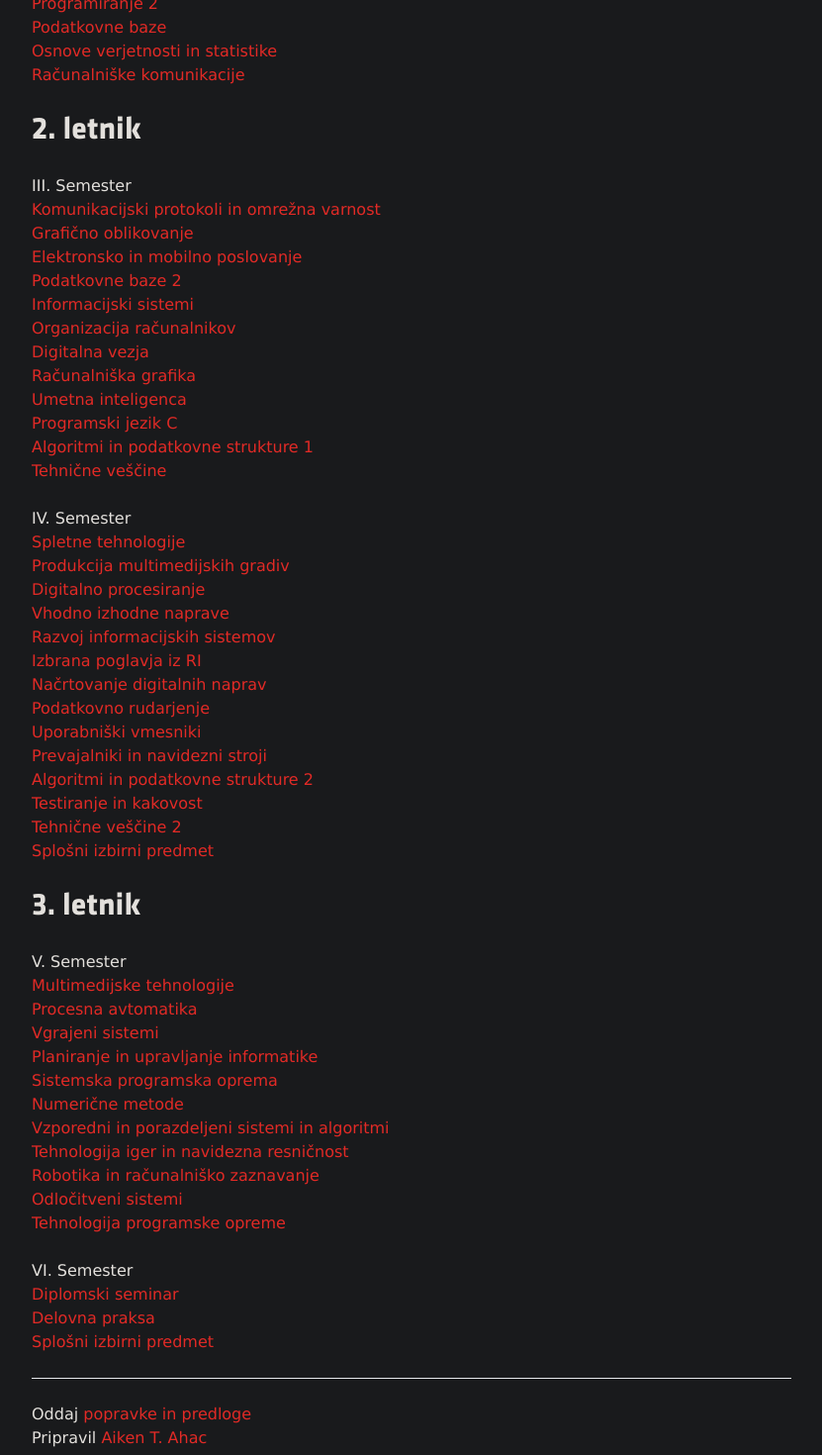
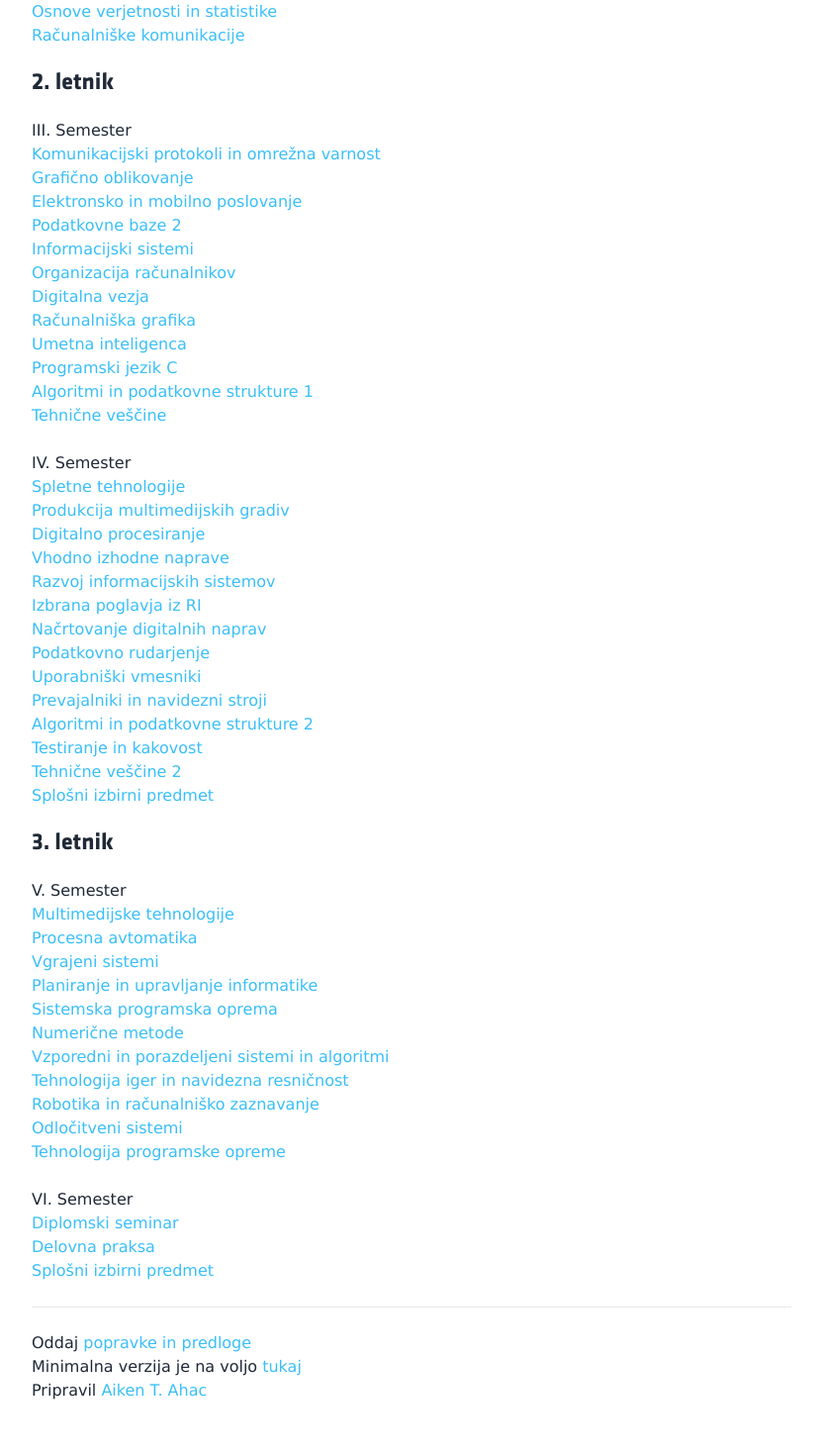
Before and after one commit to aikenahac/frivsspr, a SvelteKit app: page /min in a window 1280 px wide. Shown: the part 540-2010 px from the top of the page at 99% size, without its empty margins (224-1055 px from the left). After the commit the page ends 1981 px from the top, so only its background shows below. Built offline with nearby package versions, Linux system fonts and the light colour scheme.

Commit message:
Code cleanup

```diff
--- a/src/app.postcss
+++ b/src/app.postcss
@@ -5,6 +5,22 @@
 @tailwind utilities;
 @tailwind components;
 @tailwind utilities;
+
+@font-face {
+  font-family: 'Klavila';
+  src: url('./lib/fonts/klavika.otf') format('opentype');
+  font-weight: normal;
+}
+
+@font-face {
+  font-family: 'Klavila';
+  src: url('./lib/fonts/klavika-bold.otf') format('opentype');
+  font-weight: bold;
+}
+
+* {
+  font-family: Verdana, sans-serif;
+}
 
 .highlight {
   animation-name: higlightSubject;
--- a/src/routes/+layout.svelte
+++ b/src/routes/+layout.svelte
@@ -23,5 +23,35 @@
       </ul>
     </div>
   </div>
-  <slot />
+  <div class="flex justify-center items-center">
+    <div class="max-[600px]:w-[90vw] w-[60vw] min-h-screen">
+      <slot />
+      <br />
+      <hr />
+      <br />
+      <p>
+        Oddaj
+        <a
+          class="text-info"
+          href="https://github.com/aikenahac/frivsspr/issues"
+          target="_blank">popravke in predloge</a
+        >
+      </p>
+      <p>
+        Minimalna verzija je na voljo <a
+          class="text-info"
+          href="/min"
+          target="_blank">tukaj</a
+        >
+      </p>
+      <p>
+        Pripravil <a
+          class="text-info"
+          href="https://aikenahac.com"
+          target="_blank">Aiken T. Ahac</a
+        >
+      </p>
+      <br />
+    </div>
+  </div>
 </main>
--- a/src/routes/+page.svelte
+++ b/src/routes/+page.svelte
@@ -31,15 +31,13 @@
 </svelte:head>
 
 <body>
-  <div class="flex justify-center items-center">
-    <div class="container">
-      <h1 class="title main-title">FRI VSŠ Predmetnik</h1>
+  <h1 class="font-['Klavila'] font-bold py-5 text-5xl">FRI VSŠ Predmetnik</h1>
   <p>
-        Ker na FRI spletni strani ni podstrani, ki bi služila kot dober
-        predmetnik, je tukaj seznam vseh predmetov na FRI VSŠ izobraževanju
+    Ker na FRI spletni strani ni podstrani, ki bi služila kot dober predmetnik,
+    je tukaj seznam vseh predmetov na FRI VSŠ izobraževanju
   </p>
 
-      <h2 class="title legend">Legenda:</h2>
+  <h2 class="font-['Klavila'] font-bold py-5 text-2xl">Legenda:</h2>
   <div class="grid grid-cols-2 gap-4">
     <div class="flex flex-column items-center">
       <div class="avatar">
@@ -72,7 +70,7 @@
   </div>
 
   <div>
-        <h2 class="title year">1. letnik</h2>
+    <h2 class="font-['Klavila'] font-bold py-5 text-2xl">1. letnik</h2>
     <ul>
       <li>
         <div class="flex flex-row justify-between items-center">
@@ -84,9 +82,7 @@
         <br />
         <ul id="first">
           {#each semesterI as subject}
-                <li class="pb-2">
             <Subject {subject} />
-                </li>
           {/each}
         </ul>
       </li>
@@ -101,9 +97,7 @@
         <br />
         <ul id="second">
           {#each semesterII as subject}
-                <li class="pb-2">
             <Subject {subject} />
-                </li>
           {/each}
         </ul>
       </li>
@@ -112,9 +106,9 @@
 
   <div>
     <div class="flex flex-row justify-between items-center">
-          <h2 class="title year">2. letnik</h2>
+      <h2 class="font-['Klavila'] font-bold py-5 text-2xl">2. letnik</h2>
       <a href="/calc/2"
-            ><button class="btn"
+        ><button class="btn btn-primary"
           >Kalkulator <img src={calcIcon} alt="Calculator icon" /></button
         ></a
       >
@@ -130,9 +124,7 @@
         <br />
         <ul id="third">
           {#each semseterIII as subject}
-                <li class="pb-2">
             <Subject {subject} />
-                </li>
           {/each}
         </ul>
       </li>
@@ -147,9 +139,7 @@
         <br />
         <ul id="fourth">
           {#each semesterIV as subject}
-                <li class="pb-2">
             <Subject {subject} />
-                </li>
           {/each}
         </ul>
       </li>
@@ -158,9 +148,9 @@
 
   <div>
     <div class="flex flex-row justify-between items-center">
-          <h2 class="title year">3. letnik</h2>
+      <h2 class="font-['Klavila'] font-bold py-5 text-2xl">3. letnik</h2>
       <a href="/calc/3"
-            ><button class="btn"
+        ><button class="btn btn-primary"
           >Kalkulator <img src={calcIcon} alt="Calculator icon" /></button
         ></a
       >
@@ -176,9 +166,7 @@
         <br />
         <ul id="fifth">
           {#each semesterV as subject}
-                <li class="pb-2">
             <Subject {subject} />
-                </li>
           {/each}
         </ul>
       </li>
@@ -193,86 +181,10 @@
         <br />
         <ul id="sixth">
           {#each semesterVI as subject}
-                <li class="pb-2">
             <Subject {subject} />
-                </li>
           {/each}
         </ul>
       </li>
     </ul>
   </div>
-      <br />
-      <hr />
-      <br />
-      <p>
-        Oddaj
-        <a
-          class="text-[#e12a26]"
-          href="https://github.com/aikenahac/frivsspr/issues"
-          target="_blank">popravke in predloge</a
-        >
-      </p>
-      <p>
-        Minimalna verzija je na voljo <a
-          class="text-[#e12a26]"
-          href="/min"
-          target="_blank">tukaj</a
-        >
-      </p>
-      <p>
-        Pripravil <a
-          class="text-[#e12a26]"
-          href="https://aikenahac.com"
-          target="_blank">Aiken T. Ahac</a
-        >
-      </p>
-      <br />
-    </div>
-  </div>
 </body>
-
-<style>
-  @font-face {
-    font-family: 'Klavila';
-    src: url('../lib/fonts/klavika.otf') format('opentype');
-    font-weight: normal;
-  }
-
-  @font-face {
-    font-family: 'Klavila';
-    src: url('../lib/fonts/klavika-bold.otf') format('opentype');
-    font-weight: bold;
-  }
-
-  * {
-    font-family: Verdana, sans-serif;
-    margin: 0;
-    padding: 0;
-  }
-
-  .container {
-    width: 60vw;
-    min-height: 100vh;
-  }
-
-  .title {
-    font-family: 'Klavila';
-    font-weight: bold;
-    padding: 20px 0 20px 0;
-  }
-
-  .main-title {
-    font-size: 3rem;
-  }
-
-  .year,
-  .legend {
-    font-size: 2rem;
-  }
-
-  @media (max-width: 600px) {
-    .container {
-      width: 90vw;
-    }
-  }
-</style>
--- a/src/routes/calc/[year]/+page.svelte
+++ b/src/routes/calc/[year]/+page.svelte
@@ -2,15 +2,10 @@
   import { page } from '$app/stores';
   import { semseterIII, semesterIV, semesterV, semesterVI } from '$lib/content';
   import { SubjectType, type CalculatorSubject } from '$lib/types';
-  import addIcon from '$lib/assets/add.svg';
   import CheckableSubject from '$lib/components/CheckableSubject.svelte';
-  import { onMount } from 'svelte';
 
   const year = $page.params.year;
   let totalPoints = 0;
-
-  // Za drugi letnik kalkulator ma od druzga letnika predmete
-  // Za tretji letnik kalkulator ma od tretga letnika predmete
 
   const semesterIIISubjects: CalculatorSubject[] = semseterIII.map((s) => {
     return {
@@ -74,10 +69,10 @@
 </script>
 
 <body>
-  <div class="flex justify-center items-center">
-    <div class="container">
-      <h1 class="title main-title">Kalkulator KT ({year}. letnik)</h1>
-      <p class="total-points">Skupno: {totalPoints}/60 KT</p>
+  <h1 class="font-['Klavila'] font-bold py-5 text-5xl">
+    Kalkulator KT ({year}. letnik)
+  </h1>
+  <p class="text-2xl">Skupno: {totalPoints}/60 KT</p>
 
   <br />
   {#if year === '2'}
@@ -87,9 +82,7 @@
         {subject}
         selectSubject={() => {
           subject.isSelected = !subject.isSelected;
-              totalPoints += subject.isSelected
-                ? subject.points
-                : -subject.points;
+          totalPoints += subject.isSelected ? subject.points : -subject.points;
         }}
       />
     {/each}
@@ -99,9 +92,7 @@
         {subject}
         selectSubject={() => {
           subject.isSelected = !subject.isSelected;
-              totalPoints += subject.isSelected
-                ? subject.points
-                : -subject.points;
+          totalPoints += subject.isSelected ? subject.points : -subject.points;
         }}
       />
     {/each}
@@ -112,9 +103,7 @@
         {subject}
         selectSubject={() => {
           subject.isSelected = !subject.isSelected;
-              totalPoints += subject.isSelected
-                ? subject.points
-                : -subject.points;
+          totalPoints += subject.isSelected ? subject.points : -subject.points;
         }}
       />
     {/each}
@@ -124,54 +113,11 @@
         {subject}
         selectSubject={() => {
           subject.isSelected = !subject.isSelected;
-              totalPoints += subject.isSelected
-                ? subject.points
-                : -subject.points;
+          totalPoints += subject.isSelected ? subject.points : -subject.points;
         }}
       />
     {/each}
   {:else}
     <p>Letnik ne obstaja</p>
   {/if}
-    </div>
-  </div>
 </body>
-
-<style>
-  @font-face {
-    font-family: 'Klavila';
-    src: url('../../../lib/fonts/klavika.otf') format('opentype');
-    font-weight: normal;
-  }
-
-  @font-face {
-    font-family: 'Klavila';
-    src: url('../../../lib/fonts/klavika-bold.otf') format('opentype');
-    font-weight: bold;
-  }
-
-  * {
-    font-family: Verdana, sans-serif;
-    margin: 0;
-    padding: 0;
-  }
-
-  .container {
-    width: 60vw;
-    min-height: 100vh;
-  }
-
-  .title {
-    font-family: 'Klavila';
-    font-weight: bold;
-    padding: 20px 0 20px 0;
-  }
-
-  .main-title {
-    font-size: 3rem;
-  }
-
-  .total-points {
-    font-size: 2rem;
-  }
-</style>
--- a/src/routes/min/+page.svelte
+++ b/src/routes/min/+page.svelte
@@ -5,14 +5,16 @@
 <div class="base">
   <div class="container">
     <div class="content">
-      <h1 class="title main-title">FRI VSŠ Predmetnik</h1>
+      <h1 class="font-['Klavila'] font-bold py-5 text-5xl">
+        FRI VSŠ Predmetnik
+      </h1>
       <p>
         Ker na FRI spletni strani ni podstrani, ki bi služila kot dober
         predmetnik, je tukaj seznam vseh predmetov na FRI VSŠ izobraževanju
       </p>
 
       <div>
-        <h2 class="title year">1. letnik</h2>
+        <h2 class="font-['Klavila'] font-bold py-5 text-2xl">1. letnik</h2>
         <ul>
           <li>
             <p>I. Semester</p>
@@ -77,7 +79,7 @@
       </div>
 
       <div>
-        <h2 class="title year">2. letnik</h2>
+        <h2 class="font-['Klavila'] font-bold py-5 text-2xl">2. letnik</h2>
         <ul>
           <li>
             <p>III. Semester</p>
@@ -224,7 +226,7 @@
       </div>
 
       <div>
-        <h2 class="title year">3. letnik</h2>
+        <h2 class="font-['Klavila'] font-bold py-5 text-2xl">3. letnik</h2>
         <ul>
           <li>
             <p>V. Semester</p>
@@ -309,73 +311,13 @@
           </li>
         </ul>
       </div>
-      <br />
-      <hr />
-      <br />
-      <p>
-        Oddaj
-        <a href="https://github.com/aikenahac/frivsspr/issues" target="_blank"
-          >popravke in predloge</a
-        >
-      </p>
-      <p>
-        Pripravil <a href="https://aikenahac.com" target="_blank"
-          >Aiken T. Ahac</a
-        >
-      </p>
-      <br />
     </div>
   </div>
 </div>
 
 <style>
-  @font-face {
-    font-family: 'Klavila';
-    src: url('../../lib/fonts/klavika.otf') format('opentype');
-    font-weight: normal;
-  }
-
-  @font-face {
-    font-family: 'Klavila';
-    src: url('../../lib/fonts/klavika-bold.otf') format('opentype');
-    font-weight: bold;
-  }
-
-  * {
-    font-family: Verdana, sans-serif;
-    color: #e3e0dc;
-    margin: 0;
-    padding: 0;
-  }
-
-  .base {
-    background-color: #191a1c;
-    display: flex;
-    justify-content: center;
-    align-items: center;
-  }
-
-  .container {
-    width: 60vw;
-    min-height: 100vh;
-  }
-
-  .title {
-    font-family: 'Klavila';
-    font-weight: bold;
-    padding: 20px 0 20px 0;
-  }
-
-  .main-title {
-    font-size: 3rem;
-  }
-
-  .year {
-    font-size: 2rem;
-  }
-
   a {
-    color: #e12a26;
+    color: hsl(var(--in));
     text-decoration: none;
   }
 
```
Lines whose indentation alone changed are shown as unchanged.
